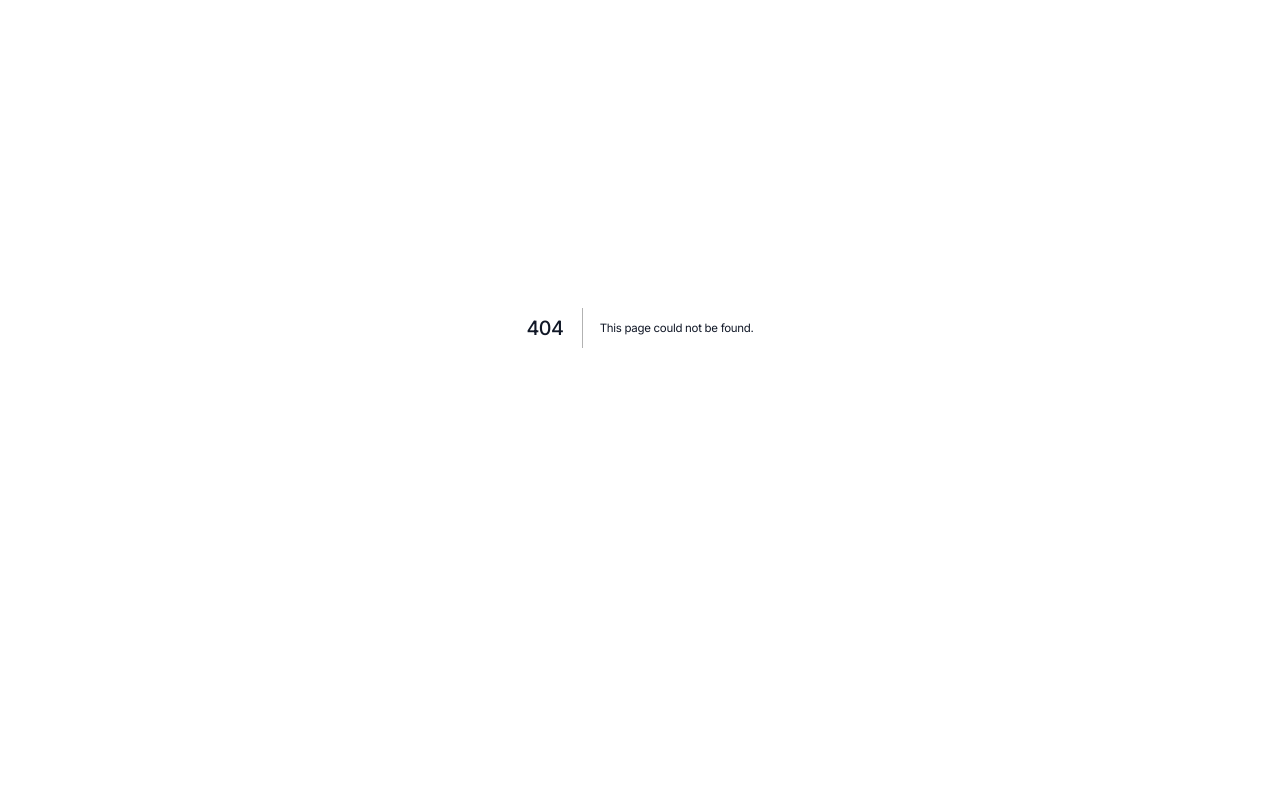
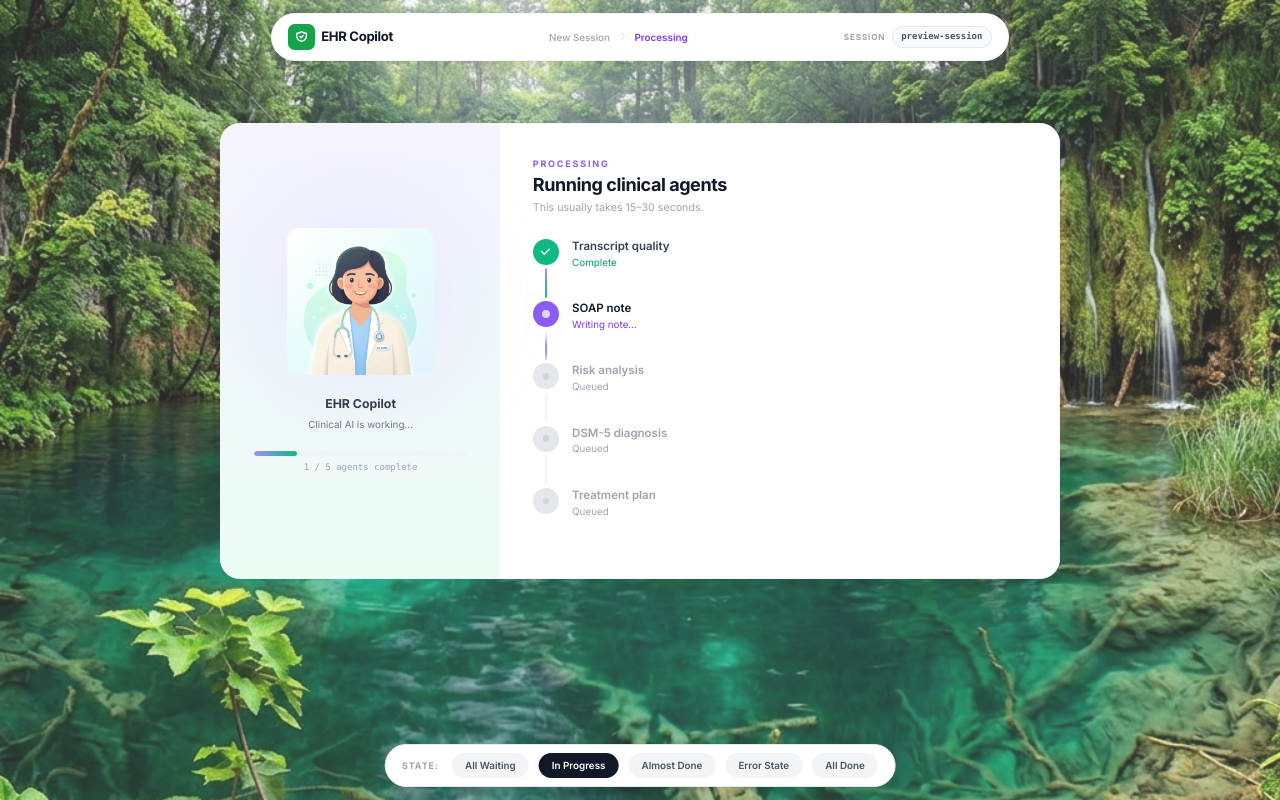
Before and after one commit to arjav0112/EHR-medical, a Next.js app in the folder apps/web/: page /dev/loading-preview in a window 1280 px wide. Before the commit this address had no page. Built offline with nearby package versions, Linux system fonts and the light colour scheme.

Commit message:
Loading screen UI fix

```diff
--- /dev/null
+++ b/apps/web/src/app/dev/loading-preview/page.tsx
@@ -0,0 +1,79 @@
+'use client';
+
+import { useState } from 'react';
+import { AgentProgress } from '@/components/processing/AgentProgress';
+
+type AgentStatus = 'pending' | 'running' | 'complete' | 'error';
+
+const STATES: Record<string, Record<string, AgentStatus>> = {
+  'All Waiting': {
+    transcript_quality: 'pending',
+    soap: 'pending',
+    risk: 'pending',
+    dsm: 'pending',
+    plan: 'pending',
+  },
+  'In Progress': {
+    transcript_quality: 'complete',
+    soap: 'running',
+    risk: 'pending',
+    dsm: 'pending',
+    plan: 'pending',
+  },
+  'Almost Done': {
+    transcript_quality: 'complete',
+    soap: 'complete',
+    risk: 'complete',
+    dsm: 'running',
+    plan: 'pending',
+  },
+  'Error State': {
+    transcript_quality: 'complete',
+    soap: 'error',
+    risk: 'pending',
+    dsm: 'pending',
+    plan: 'pending',
+  },
+  'All Done': {
+    transcript_quality: 'complete',
+    soap: 'complete',
+    risk: 'complete',
+    dsm: 'complete',
+    plan: 'complete',
+  },
+};
+
+export default function LoadingPreviewPage() {
+  const [selected, setSelected] = useState<string>('In Progress');
+
+  return (
+    <div className="h-screen overflow-hidden flex flex-col">
+      {/* Component preview — AgentProgress renders its own navbar */}
+      <div className="flex-1">
+        <AgentProgress
+          sessionId="preview-session"
+          live={false}
+          mockStatuses={STATES[selected]}
+        />
+      </div>
+
+      {/* State switcher — pinned to bottom so it doesn't clash with the pill navbar */}
+      <div className="fixed bottom-4 left-1/2 -translate-x-1/2 z-50 bg-white border border-gray-200 shadow-lg rounded-full px-5 py-2.5 flex items-center gap-3">
+        <span className="text-[11px] font-bold text-gray-400 uppercase tracking-widest mr-1">State:</span>
+        {Object.keys(STATES).map((key) => (
+          <button
+            key={key}
+            onClick={() => setSelected(key)}
+            className={`text-[12px] font-semibold px-4 py-1.5 rounded-full transition-all ${
+              selected === key
+                ? 'bg-gray-900 text-white'
+                : 'bg-gray-100 text-gray-600 hover:bg-gray-200'
+            }`}
+          >
+            {key}
+          </button>
+        ))}
+      </div>
+    </div>
+  );
+}
--- a/apps/web/src/app/globals.css
+++ b/apps/web/src/app/globals.css
@@ -170,6 +170,15 @@
   animation: float 5s ease-in-out infinite;
 }
 
+@keyframes flow {
+  0% { transform: translateY(-100%); }
+  100% { transform: translateY(100%); }
+}
+
+.animate-flow {
+  animation: flow 1.2s linear infinite;
+}
+
 @keyframes fade-in-up {
   from {
     opacity: 0;
--- a/apps/web/src/components/processing/AgentProgress.tsx
+++ b/apps/web/src/components/processing/AgentProgress.tsx
@@ -2,6 +2,8 @@
 
 import { useEffect, useRef, useState } from 'react';
 import { useRouter } from 'next/navigation';
+import Image from 'next/image';
+import Link from 'next/link';
 
 // ─── Types ────────────────────────────────────────────────────────────────────
 
@@ -10,14 +12,13 @@ type AgentStatus = 'pending' | 'running' | 'complete' | 'error';
 interface AgentNode {
   key: string;
   label: string;
+  sublabel: string;
   statusLabel: { pending: string; running: string; complete: string; error: string };
 }
 
 interface AgentProgressProps {
   sessionId: string;
-  /** If true, poll /api/session/[sessionId]/status. If false, use `mockStatuses` for demo. */
   live?: boolean;
-  /** Optional override statuses (for demo mode) */
   mockStatuses?: Record<string, AgentStatus>;
   onComplete?: () => void;
 }
@@ -28,98 +29,124 @@ const AGENTS: AgentNode[] = [
   {
     key: 'transcript_quality',
     label: 'Transcript quality',
-    statusLabel: {
-      pending: 'Waiting...',
-      running: 'Analyzing transcript...',
-      complete: 'Complete',
-      error: 'Error',
-    },
+    sublabel: 'Scoring clarity & completeness',
+    statusLabel: { pending: 'Queued', running: 'Analyzing transcript…', complete: 'Complete', error: 'Failed' },
   },
   {
     key: 'soap',
     label: 'SOAP note',
-    statusLabel: {
-      pending: 'Waiting...',
-      running: 'Drafting clinical note...',
-      complete: 'Complete',
-      error: 'Error',
-    },
+    sublabel: 'Drafting clinical documentation',
+    statusLabel: { pending: 'Queued', running: 'Writing note…', complete: 'Complete', error: 'Failed' },
   },
   {
     key: 'risk',
     label: 'Risk analysis',
-    statusLabel: {
-      pending: 'Waiting...',
-      running: 'Scanning for risk flags...',
-      complete: 'Complete',
-      error: 'Error',
-    },
+    sublabel: 'Detecting safety concerns',
+    statusLabel: { pending: 'Queued', running: 'Scanning flags…', complete: 'Complete', error: 'Failed' },
   },
   {
     key: 'dsm',
     label: 'DSM-5 diagnosis',
-    statusLabel: {
-      pending: 'Waiting...',
-      running: 'Matching diagnostic criteria...',
-      complete: 'Complete',
-      error: 'Error',
-    },
+    sublabel: 'Matching diagnostic criteria',
+    statusLabel: { pending: 'Queued', running: 'Classifying…', complete: 'Complete', error: 'Failed' },
   },
   {
     key: 'plan',
     label: 'Treatment plan',
-    statusLabel: {
-      pending: 'Waiting...',
-      running: 'Building treatment plan...',
-      complete: 'Complete',
-      error: 'Error',
-    },
+    sublabel: 'Building care recommendations',
+    statusLabel: { pending: 'Queued', running: 'Planning…', complete: 'Complete', error: 'Failed' },
   },
 ];
 
-// ─── Node icon ────────────────────────────────────────────────────────────────
+// ─── Water fill step ──────────────────────────────────────────────────────────
 
-function NodeIcon({ status }: { status: AgentStatus }) {
-  if (status === 'complete') {
+function PipelineStep({
+  agent,
+  status,
+  isLast,
+}: {
+  agent: AgentNode;
+  status: AgentStatus;
+  isLast: boolean;
+}) {
+  const isDone = status === 'complete';
+  const isRunning = status === 'running';
+  const isError = status === 'error';
+
+  const dotColor = isDone
+    ? 'bg-emerald-500'
+    : isRunning
+    ? 'bg-violet-500'
+    : isError
+    ? 'bg-red-500'
+    : 'bg-gray-200';
+
+  const labelColor = isDone
+    ? 'text-emerald-600'
+    : isRunning
+    ? 'text-violet-600'
+    : isError
+    ? 'text-red-500'
+    : 'text-gray-400';
+
   return (
-      <div className="w-8 h-8 rounded-full bg-[#10B981] flex items-center justify-center flex-shrink-0 transition-all">
+    <div className="flex gap-4">
+      {/* Pipe column */}
+      <div className="flex flex-col items-center w-8 flex-shrink-0">
+        {/* Node dot */}
+        <div className={`relative w-8 h-8 rounded-full flex items-center justify-center flex-shrink-0 transition-all duration-700 ${dotColor}`}>
+          {isDone && (
             <svg className="w-4 h-4 text-white" viewBox="0 0 20 20" fill="currentColor">
               <path fillRule="evenodd" d="M16.707 5.293a1 1 0 010 1.414l-8 8a1 1 0 01-1.414 0l-4-4a1 1 0 011.414-1.414L8 12.586l7.293-7.293a1 1 0 011.414 0z" clipRule="evenodd" />
             </svg>
+          )}
+          {isRunning && (
+            <>
+              <div className="absolute inset-0 rounded-full bg-violet-400 animate-ping opacity-40" />
+              <div className="w-2.5 h-2.5 rounded-full bg-white animate-pulse" />
+            </>
+          )}
+          {isError && <span className="text-white text-[13px] font-bold">!</span>}
+          {status === 'pending' && <div className="w-2 h-2 rounded-full bg-gray-300" />}
         </div>
-    );
-  }
-  if (status === 'error') {
-    return (
-      <div className="w-8 h-8 rounded-full bg-[#EF4444] flex items-center justify-center flex-shrink-0">
-        <span className="text-white text-[14px] font-bold">✕</span>
+
+        {/* Connector pipe */}
+        {!isLast && (
+          <div className="relative w-[3px] flex-1 min-h-[36px] overflow-hidden rounded-full bg-gray-100 my-1">
+            {/* Water fill — fills from top if this step is done */}
+            <div
+              className="absolute top-0 left-0 right-0 rounded-full transition-all duration-1000 ease-in-out"
+              style={{
+                height: isDone ? '100%' : '0%',
+                background: isDone
+                  ? 'linear-gradient(to bottom, #a78bfa, #10b981)'
+                  : 'transparent',
+              }}
+            />
+            {/* Flowing shimmer when currently running */}
+            {isRunning && (
+              <div
+                className="absolute inset-0 rounded-full"
+                style={{
+                  background: 'linear-gradient(to bottom, transparent, #a78bfa 40%, #a78bfa 60%, transparent)',
+                  animation: 'flow 1.2s linear infinite',
+                }}
+              />
+            )}
           </div>
-    );
-  }
-  if (status === 'running') {
-    return (
-      <div className="relative flex-shrink-0">
-        {/* Pulse ring */}
-        <div className="absolute inset-0 rounded-full bg-[#6c63ff] opacity-30 animate-ping" />
-        <div className="w-8 h-8 rounded-full bg-[#6c63ff] flex items-center justify-center relative">
-          <div className="w-2.5 h-2.5 rounded-full bg-white animate-pulse" />
+        )}
+      </div>
+
+      {/* Content */}
+      <div className={`pb-8 ${isLast ? 'pb-0' : ''}`}>
+        <p className={`text-[14px] font-semibold leading-tight transition-colors duration-500 ${isDone ? 'text-gray-700' : isRunning ? 'text-gray-900' : 'text-gray-400'}`}>
+          {agent.label}
+        </p>
+        <p className={`text-[12px] mt-0.5 transition-colors duration-500 ${labelColor}`}>
+          {agent.statusLabel[status]}
+        </p>
       </div>
     </div>
-    );
-  }
-  // pending
-  return (
-    <div className="w-8 h-8 rounded-full bg-[#E5E7EB] flex items-center justify-center flex-shrink-0">
-      <div className="w-2 h-2 rounded-full bg-[#9CA3AF]" />
-    </div>
-  );
-}
-
-// ─── Connector line ───────────────────────────────────────────────────────────
-
-function Connector({ done }: { done: boolean }) {
-  return (
-    <div className="ml-4 w-px h-6 transition-colors duration-500" style={{ backgroundColor: done ? '#10B981' : '#E5E7EB' }} />
   );
 }
 
@@ -133,6 +160,11 @@ export function AgentProgress({ sessionId, live = true, mockStatuses, onComplete
   const [hasError, setHasError] = useState(false);
   const intervalRef = useRef<ReturnType<typeof setInterval> | null>(null);
   const redirectedRef = useRef(false);
+
+  // Sync mockStatuses when preview state changes
+  useEffect(() => {
+    if (!live && mockStatuses) setStatuses(mockStatuses);
+  }, [live, mockStatuses]);
 
   useEffect(() => {
     if (!live) return;
@@ -172,67 +204,131 @@ export function AgentProgress({ sessionId, live = true, mockStatuses, onComplete
     return () => clearInterval(intervalRef.current!);
   }, [sessionId, live, router, onComplete]);
 
+  const completedCount = AGENTS.filter((a) => statuses[a.key] === 'complete').length;
+  const allDone = completedCount === AGENTS.length && !hasError;
+  const progressPct = Math.round((completedCount / AGENTS.length) * 100);
+
   return (
-    <div className="bg-white border border-[#E0DDD6] rounded-2xl p-7 max-w-[420px] mx-auto">
-      {/* Header */}
-      <div className="mb-6">
-        <p className="text-[12px] font-bold text-[#6c63ff] uppercase tracking-widest mb-1">
-          Processing
-        </p>
-        <h2 className="text-[20px] font-bold text-[#1A1A1A]">Running clinical agents</h2>
-        <p className="text-[13px] text-[#9CA3AF] mt-1">
-          This usually takes 15–30 seconds.
-        </p>
+    <>
+      {/* Pill navbar — matches review page design */}
+      <header className="fixed top-4 left-0 right-0 z-50 flex justify-center px-4">
+        <div className="w-full max-w-[900px] bg-white rounded-full shadow-[0_2px_20px_rgba(0,0,0,0.10)] border border-gray-100 px-5 h-[58px] flex items-center justify-between">
+          <Link href="/" className="flex items-center gap-2 flex-shrink-0">
+            <span className="w-8 h-8 bg-green-600 rounded-lg flex items-center justify-center">
+              <svg className="w-4 h-4 text-white" fill="none" stroke="currentColor" viewBox="0 0 24 24">
+                <path strokeLinecap="round" strokeLinejoin="round" strokeWidth={2.5} d="M9 12l2 2 4-4m5.618-4.016A11.955 11.955 0 0112 2.944a11.955 11.955 0 01-8.618 3.04A12.02 12.02 0 003 9c0 5.591 3.824 10.29 9 11.622 5.176-1.332 9-6.03 9-11.622 0-1.042-.133-2.052-.382-3.016z" />
+              </svg>
+            </span>
+            <span className="text-[16px] font-bold text-gray-900 tracking-tight">EHR Copilot</span>
+          </Link>
+
+          <div className="flex items-center gap-2 text-[12px]">
+            <span className="text-gray-400 font-medium">New Session</span>
+            <svg className="w-3.5 h-3.5 text-gray-300" fill="none" stroke="currentColor" viewBox="0 0 24 24">
+              <path strokeLinecap="round" strokeLinejoin="round" strokeWidth={2} d="M9 5l7 7-7 7" />
+            </svg>
+            <span className="font-semibold text-violet-600">Processing</span>
           </div>
 
-      {/* Agent list */}
-      <div>
-        {AGENTS.map((agent, i) => {
-          const status = statuses[agent.key] ?? 'pending';
-          const isLast = i === AGENTS.length - 1;
-          const prevDone = i === 0 || statuses[AGENTS[i - 1].key] === 'complete';
+          <div className="flex items-center gap-2">
+            <span className="text-[10px] font-bold text-gray-400 uppercase tracking-widest">Session</span>
+            <span className="text-[11px] font-mono font-bold text-gray-600 bg-gray-50 border border-gray-200 px-2.5 py-1 rounded-full truncate max-w-[160px]">
+              {sessionId}
+            </span>
+          </div>
+        </div>
+      </header>
 
-          return (
-            <div key={agent.key}>
-              <div className="flex items-center gap-3">
-                <NodeIcon status={status} />
-                <div className="flex-1 min-w-0">
-                  <p className="text-[14px] font-semibold text-[#1A1A1A] leading-none mb-0.5">
-                    {agent.label}
-                  </p>
-                  <p className={`text-[12px] leading-none ${
-                    status === 'running' ? 'text-[#6c63ff]' :
-                    status === 'complete' ? 'text-[#10B981]' :
-                    status === 'error' ? 'text-[#EF4444]' :
-                    'text-[#9CA3AF]'
-                  }`}>
-                    {agent.statusLabel[status]}
-                  </p>
+
+      <main className="h-screen flex items-center justify-center px-6 relative pt-14">
+        {/* Fixed background — always covers full viewport */}
+        <div
+          style={{
+            position: 'fixed',
+            inset: 0,
+            zIndex: 0,
+            backgroundImage: 'url(/plitvice-bg-wide.png)',
+            backgroundSize: 'cover',
+            backgroundPosition: 'center',
+          }}
+        />
+        {/* Soft overlay */}
+        <div className="fixed inset-0 bg-white/15" style={{ zIndex: 1 }} />
+
+        <div className="relative z-10 w-full max-w-5xl flex items-stretch gap-10 bg-white border border-gray-100 rounded-3xl shadow-[0_8px_40px_rgba(0,0,0,0.07)] overflow-hidden">
+
+          {/* ── Left: Avatar panel ─────────────────────────────────────── */}
+          <div className="w-[340px] flex-shrink-0 bg-gradient-to-b from-violet-50 to-emerald-50 flex flex-col items-center justify-center py-14 px-10 gap-6">
+            <div className="relative">
+              <div className="absolute inset-0 rounded-full bg-violet-200/40 blur-2xl scale-125" />
+              <Image
+                src="/doctor-avatar.png"
+                alt="Clinical AI"
+                width={180}
+                height={180}
+                className="relative rounded-2xl object-cover"
+                priority
+              />
             </div>
-                {status === 'complete' && (
-                  <span className="text-[10px] text-[#9CA3AF]">✓</span>
-                )}
-              </div>
-              {!isLast && <Connector done={prevDone && statuses[AGENTS[i].key] === 'complete'} />}
-            </div>
-          );
-        })}
+            <div className="text-center">
+              <p className="text-[15px] font-bold text-gray-800">EHR Copilot</p>
+              <p className="text-[12px] text-gray-500 mt-1">Clinical AI is working…</p>
             </div>
 
-      {/* Error state */}
+            {/* Mini progress ring */}
+            <div className="flex flex-col items-center gap-1.5 w-full">
+              <div className="w-full h-1.5 bg-gray-100 rounded-full overflow-hidden">
+                <div
+                  className="h-full rounded-full transition-all duration-700 ease-in-out"
+                  style={{
+                    width: `${progressPct}%`,
+                    background: 'linear-gradient(to right, #a78bfa, #10b981)',
+                  }}
+                />
+              </div>
+              <p className="text-[11px] font-mono text-gray-400">{completedCount} / {AGENTS.length} agents complete</p>
+            </div>
+          </div>
+
+          {/* ── Right: Pipeline progress ────────────────────────────────── */}
+          <div className="flex-1 py-10 pr-10">
+            <div className="mb-7">
+              <p className="text-[11px] font-bold text-violet-500 uppercase tracking-[0.2em] mb-1">Processing</p>
+              <h2 className="text-[22px] font-bold text-gray-900 leading-tight">Running clinical agents</h2>
+              <p className="text-[13px] text-gray-400 mt-1">This usually takes 15–30 seconds.</p>
+            </div>
+
+            {/* Pipeline */}
+            <div className="mt-6">
+              {AGENTS.map((agent, i) => (
+                <PipelineStep
+                  key={agent.key}
+                  agent={agent}
+                  status={statuses[agent.key] ?? 'pending'}
+                  isLast={i === AGENTS.length - 1}
+                />
+              ))}
+            </div>
+
+            {/* States */}
             {hasError && (
-        <div className="mt-5 bg-red-50 border border-red-200 rounded-xl px-4 py-3 text-[13px] text-[#EF4444]">
+              <div className="mt-6 bg-red-50 border border-red-200 rounded-xl px-4 py-3 text-[13px] text-red-600 font-medium">
                 An agent encountered an error. Please check the transcript and try again.
               </div>
             )}
-
-      {/* All complete */}
-      {AGENTS.every((a) => statuses[a.key] === 'complete') && !hasError && (
-        <div className="mt-5 flex items-center gap-2 text-[13px] text-[#10B981] font-medium">
-          <span className="w-5 h-5 rounded-full bg-[#D1FAE5] flex items-center justify-center text-[10px]">✓</span>
-          All agents complete — redirecting to review...
+            {allDone && (
+              <div className="mt-6 flex items-center gap-2.5 text-[13px] text-emerald-600 font-semibold bg-emerald-50 border border-emerald-200 px-4 py-3 rounded-xl">
+                <svg className="w-4 h-4 flex-shrink-0" fill="none" stroke="currentColor" viewBox="0 0 24 24">
+                  <path strokeLinecap="round" strokeLinejoin="round" strokeWidth={2.5} d="M5 13l4 4L19 7" />
+                </svg>
+                All agents complete — redirecting to review…
               </div>
             )}
           </div>
+        </div>
+      </main>
+    </>
   );
 }
+
+export default AgentProgress;
```
Also changed, not shown: apps/web/public/doctor-avatar.png (added), apps/web/public/plitvice-bg-wide.png (added). Lines whose indentation alone changed are shown as unchanged.
